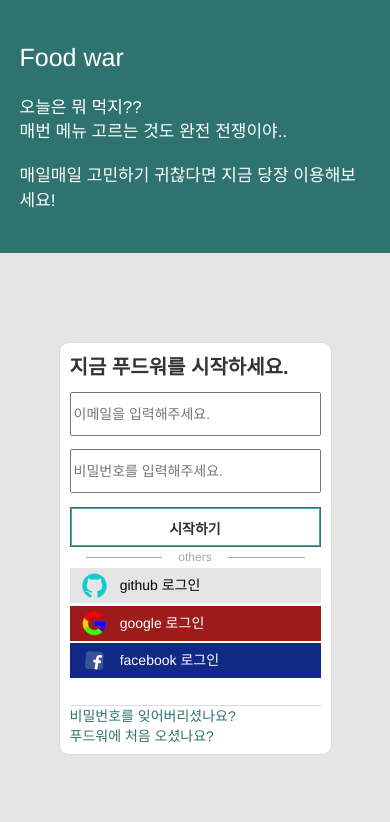
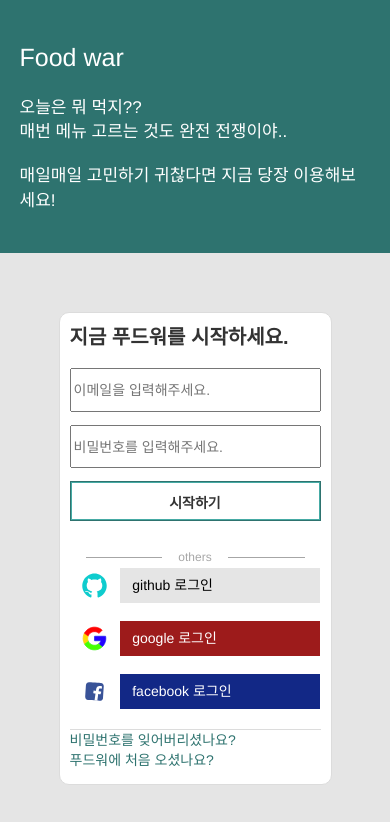
Before and after one commit to food-war/foodwar, a React (Create React App) app in the folder client/: page / in a window 390 px wide. Shown: the top 822 px of the page. Built offline with nearby package versions, Linux system fonts and the light colour scheme.

Commit message:
로그인화면 모바일 버전 css 수정

```diff
--- a/client/src/components/auth/Login.js
+++ b/client/src/components/auth/Login.js
@@ -34,19 +34,19 @@ class Login extends Component {
               <div className="icon">
                 <IconGithub isStopped={false} />
               </div>
-              <div className="text">github 로그인</div>
+              <div className="text githubColor">github 로그인</div>
             </div>
             <div className="googleDiv">
               <div className="icon">
                 <IconGoggle isStopped={false} />
               </div>
-              <div className="text"> google 로그인</div>
+              <div className="text googleColor"> google 로그인</div>
             </div>
             <div className="facebookDiv">
               <div className="icon">
                 <IconFacebook isStopped={false} />
               </div>
-              <div className="text"> facebook 로그인</div>
+              <div className="text facebookColor"> facebook 로그인</div>
             </div>
           </div>
         </div>
--- a/client/src/components/auth/Login.scss
+++ b/client/src/components/auth/Login.scss
@@ -16,7 +16,7 @@
     .inputGroup {
       height: 50%;
       div {
-        height: 35%;
+        height: 30%;
       }
       div + div {
         margin-top: 1%;
@@ -58,6 +58,7 @@
           width: 80%;
           float: left;
           margin: 0px;
+          padding-left: 5%;
         }
       }
       .githubDiv::before,
@@ -71,15 +72,15 @@
         clear: both;
       }
 
-      .githubDiv {
+      .githubColor {
         background-color: #e5e5e5;
         color: black;
       }
-      .googleDiv {
+      .googleColor {
         background-color: #9d1b1b;
         color: white;
       }
-      .facebookDiv {
+      .facebookColor {
         background-color: #122886;
         color: white;
       }
@@ -163,7 +164,7 @@
         .githubDiv,
         .facebookDiv,
         .googleDiv {
-          height: 35px;
+          height: 28%;
           line-height: 35px;
           width: 100%;
         }
@@ -184,4 +185,33 @@
       }
     }
   }
+  /* Extra small devices (320px 이하) */
+  @media only screen and (max-width: 320px) {
+    /* ... */
+    .contents {
+      .loginOthers {
+        .githubDiv,
+        .facebookDiv,
+        .googleDiv {
+          height: 30px;
+          line-height: 30px;
+          width: 100%;
+        }
+        .icon {
+          width: 20% !important;
+          float: left;
+          margin: 2px auto !important;
+        }
+        .icon div {
+          width: 25px !important;
+          height: 25px !important;
+        }
+        .text {
+          width: 80% !important;
+          float: left;
+          margin: 0px;
+        }
+      }
+    }
+  }
 }
--- a/client/src/components/auth/RightView.scss
+++ b/client/src/components/auth/RightView.scss
@@ -11,4 +11,42 @@
     background-color: #ffffff;
     border-radius: 10px;
   }
+  /* Extra large devices (대형 노트북 및 데스크톱, 1200px 이상) */
+  @media only screen and (max-width: 1200px) {
+    /* ... */
+  }
+
+  /* Large devices (노트북 / 데스크톱, 992px 이상) */
+  @media only screen and (max-width: 992px) {
+    /* ... */
+    .contents-box {
+      width: 70%;
+      margin: 0 auto;
+      height: 80%;
+      border: 1px solid #dcdcdc;
+      text-align: center;
+      background-color: #ffffff;
+      border-radius: 10px;
+    }
+  }
+
+  /* Medium devices (가로 태블릿, 768 픽셀 이상) */
+  @media only screen and (max-width: 768px) {
+    /* ... */
+  }
+
+  /* Small devices 세로 형 태블릿 및 대형 휴대 전화 (600px 이상) */
+  @media only screen and (max-width: 600px) {
+    /* ... */
+  }
+
+  /* Extra small devices (600px 이하) */
+  @media only screen and (max-width: 600px) {
+    /* ... */
+  }
+
+  /* Extra small devices (480px 이하) */
+  @media only screen and (max-width: 480px) {
+    /* ... */
+  }
 }
```
